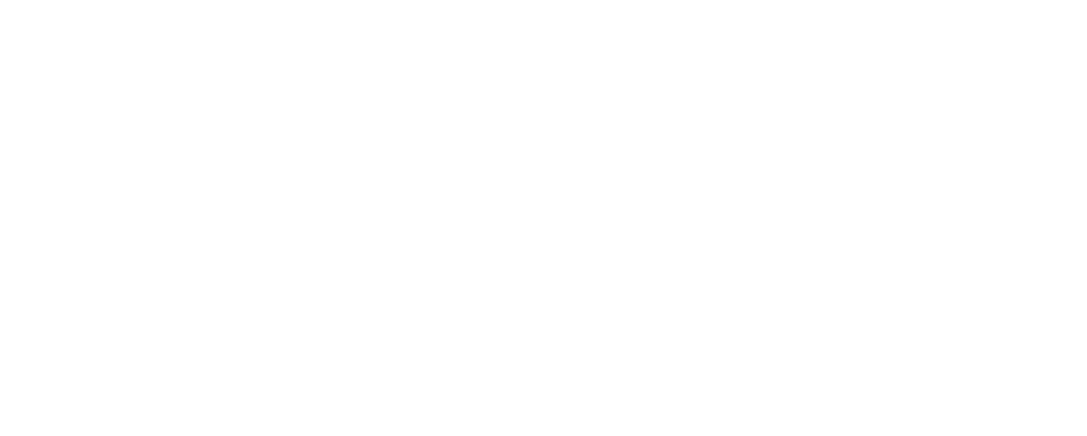
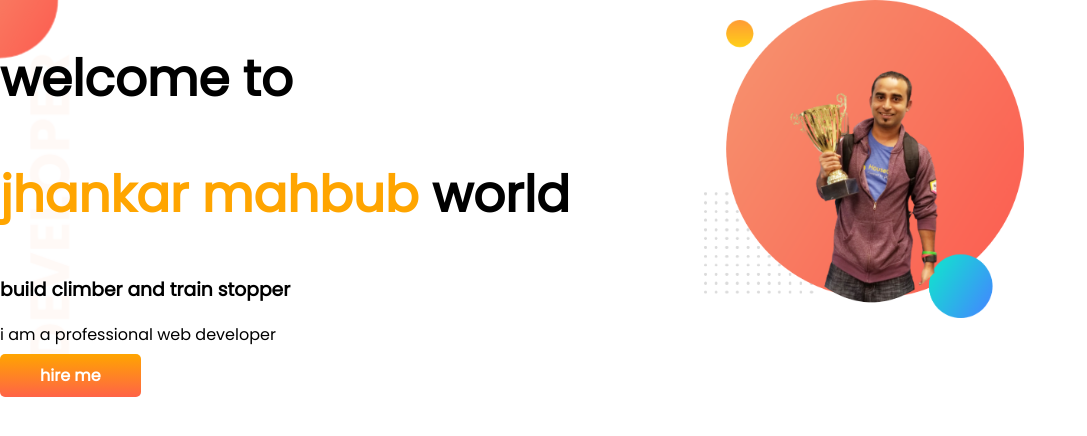
Before and after one commit to Dipta04/My-portfolio-repo, a plain HTML site: page index.html in a window 1280 px wide. Shown: the whole page, without its empty margins (0-1087 px from the left). Drawn offline with Linux system fonts and the light colour scheme.

Commit message:
some change

```diff
--- a/index.html
+++ b/index.html
@@ -5,9 +5,23 @@
     <meta http-equiv="X-UA-Compatible" content="IE=edge">
     <meta name="viewport" content="width=device-width, initial-scale=1.0">
     <title>My portfolio</title>
+    <link rel="preconnect" href="https://fonts.googleapis.com">
+<link rel="preconnect" href="https://fonts.gstatic.com" crossorigin>
+<link href="https://fonts.googleapis.com/css2?family=Poppins&display=swap" rel="stylesheet">
     <link rel="stylesheet" href="style.css">
 </head>
 <body>
-
+    <section class="top-banner">
+    <div class="width">
+    <h1>welcome to </h1>
+<h1><span class="name"> jhankar mahbub</span> world</h1>
+<h3>build climber and train stopper</h3>
+<p>i am a professional web developer</p>
+<a class="link-button" target="_blank" href="https://www.programming-hero.com/">hire me</a>
+</div>
+<div class="width">
+<img src="my-bg.png" alt="my pic">
+</div>
+    </section>
 </body>
 </html>
--- a/style.css
+++ b/style.css
@@ -0,0 +1,15 @@
+body{font-family: 'Poppins', sans-serif;
+margin: 0px;}
+h1{font-size: 50px;}
+.name{color: orange;}
+section{display: flex;}
+.width{ width: 50%;}
+.width img{width: 50%;
+padding-left: 10%;}
+.link-button{text-decoration: none;
+background-image: linear-gradient(orange, tomato);
+padding: 10px 40px;border-radius: 5px;
+color: white;
+font-weight: 700;}
+.top-banner{background-image: url(top-banner.png) ;
+background-repeat: no-repeat;}
```
Also changed, not shown: images/dream-bg.png (added), images/exp-bg.png (added), images/jhankar.png (added), images/jhankar2.png (added), images/my-bg.png (added), images/my-bg2.png (added), images/top-banner.png (added), my-bg.png (added), top-banner.png (added), 7 other files.
